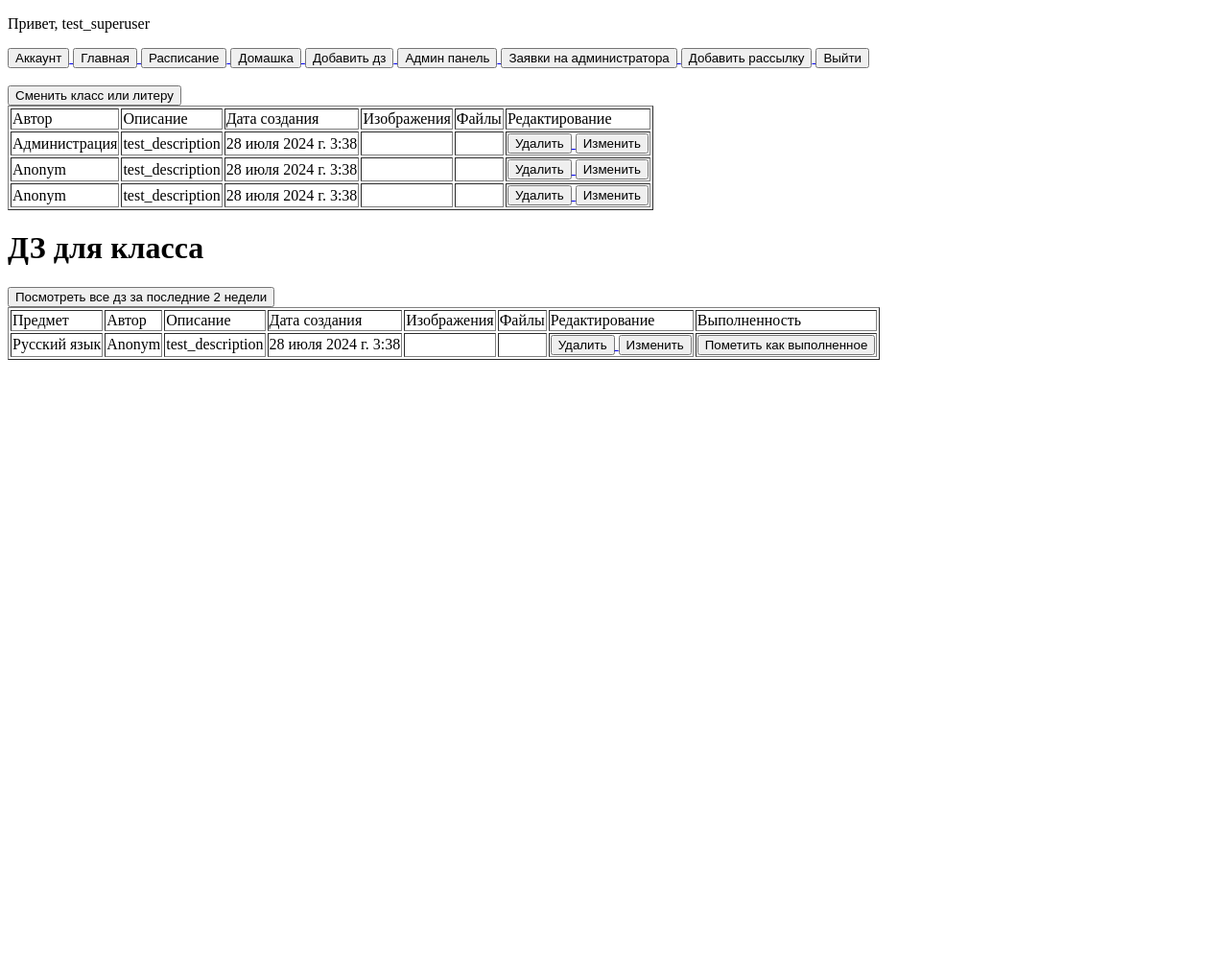
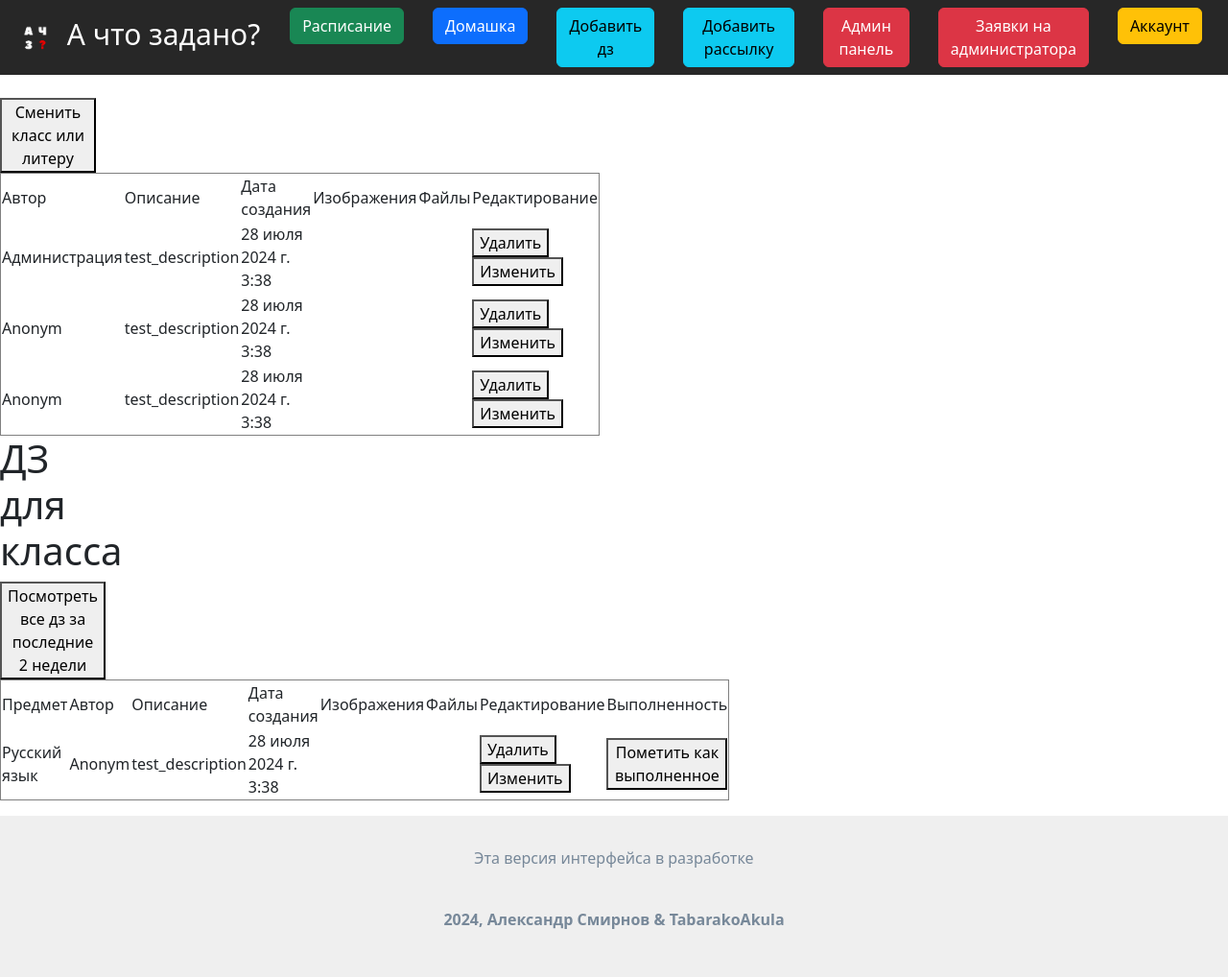
Before and after one commit to TabarakoAkula/ChtoZadano, a Django app: page /homework/ in a window 1280 px wide. Shown: the whole page at 96% size. Before the commit the page ends 375 px from the top, so only its background shows below. Run offline with Django 5.2, Linux system fonts and the light colour scheme; a user stored in the database is signed in; data comes from the database, SQL or seed files in the repository; data that the repository does not hold is empty; parts of the project's set-up code (start-up, migrations or seed data) failed here and were passed over.

Commit message:
[CSS] adapt Nabar

```diff
--- a/chtozadano/homework/views.py
+++ b/chtozadano/homework/views.py
@@ -530,7 +530,7 @@ class AddMailingPage(View):
 
     @staticmethod
     def post(request):
-        if not request.user.is_superuser or not request.user.is_staff:
+        if not request.user.is_staff:
             messages.error(
                 request,
                 "Для добавления рассылки у вас"
@@ -542,8 +542,20 @@ class AddMailingPage(View):
         if request_subject == "Сообщение для класса":
             group = -1
         elif request_subject == "Сообщение для администраторов":
+            if not request.user.is_superuser:
+                messages.error(
+                    request,
+                    "Недостаточно прав дял совершения действия",
+                )
+                return redirect("homework:homework_page")
             group = -2
         else:
+            if not request.user.is_superuser:
+                messages.error(
+                    request,
+                    "Недостаточно прав дял совершения действия",
+                )
+                return redirect("homework:homework_page")
             group = -3
         request_files_list = request.FILES.getlist("files")
         files_list_for_model = save_files(
--- /dev/null
+++ b/chtozadano/static_dev/css/style.css
@@ -0,0 +1,57 @@
+.content {
+    min-height: calc(100vh - 262px);
+}
+
+.navbar {
+    width: 100%;
+}
+
+.alert {
+    position: fixed;
+    top: 12%;
+    right: 20px;
+    border-radius: 10px;
+    padding: 10px 20px;
+    box-shadow: 0 4px 8px rgba(0, 0, 0, 0.1);
+    z-index: 1050;
+    display: flex;
+    align-items: center;
+    justify-content: space-between;
+}
+
+.alert-text {
+    margin: 0;
+}
+
+.fade-out {
+    opacity: 0;
+}
+
+.fade-in {
+    opacity: 1;
+}
+
+@media (max-width: 768px) {
+    .alert {
+        left: 5px;
+        max-width: 95vw;
+        padding: 8px 15px;
+        font-size: 0.9rem;
+    }
+    .close {
+        font-size: 18px;
+    }
+}
+
+@media (max-width: 480px) {
+    .alert {
+        left: 5px;
+        max-width: 98vw;
+        padding: 6px 10px;
+        top: 100px;
+        font-size: 0.8rem;
+    }
+    .close {
+        font-size: 16px;
+    }
+}
--- a/chtozadano/templates/base.html
+++ b/chtozadano/templates/base.html
@@ -4,17 +4,20 @@
 	<meta charset="UTF-8">
 	<title>Заголовок страницы</title>
 	{% load static %}
-	<link rel="icon" href="{% static 'favicon.ico' %}">
-	<link rel="preconnect" href="https://fonts.gstatic.com" crossorigin>
-	<link rel="stylesheet"
-	      href="https://fonts.googleapis.com/css2?family=M+PLUS+1p:wght@400;500&display=fallback">
-	<link href="https://fonts.googleapis.com/css2?family=Roboto:wght@400;500;700&display=swap" rel="stylesheet">
+	<meta name="viewport" content="width=device-width, initial-scale=1, shrink-to-fit=no">
+	<link rel="icon" href="{% static 'img/favicon.ico' %}">
+	<link href="https://cdn.jsdelivr.net/npm/bootstrap@5.3.3/dist/css/bootstrap.min.css" rel="stylesheet"
+	      integrity="sha384-QWTKZyjpPEjISv5WaRU9OFeRpok6YctnYmDr5pNlyT2bRjXh0JMhjY6hW+ALEwIH" crossorigin="anonymous">
+	<link href="{% static "css/style.css" %}" rel="stylesheet">
+	<script src="https://cdn.jsdelivr.net/npm/bootstrap@5.3.3/dist/js/bootstrap.bundle.min.js"
+	        integrity="sha384-YvpcrYf0tY3lHB60NNkmXc5s9fDVZLESaAA55NDzOxhy9GkcIdslK1eN7N6jIeHz"
+	        crossorigin="anonymous"></script>
 </head>
 <body>
 <header>
 	{% include "includes/header.html" %}
 </header>
-<div>
+<div class="content" style="max-width: 100px">
 	{% block content %}
 	{% endblock content %}
 </div>
--- a/chtozadano/templates/includes/footer.html
+++ b/chtozadano/templates/includes/footer.html
@@ -1,5 +1,7 @@
-{% load static i18n %}
-<footer>
-	<div class="footer">
-	</div>
-</footer>
+<div style="background-color:rgb(239, 239, 239);color: lightslategray;text-align: center;padding: 2em;margin-top: 1em;">
+	<p>
+		Эта версия интерфейса в разработке
+	</p>
+	<br>
+	<p><strong>2024, Александр Смирнов & TabarakoAkula</strong></p>
+</div>
--- a/chtozadano/templates/includes/header.html
+++ b/chtozadano/templates/includes/header.html
@@ -1,120 +1,106 @@
-<style>
-    .alert {
-        position: relative;
-        top: 10;
-        left: 0;
-        width: auto;
-        height: auto;
-        padding: 10px;
-        margin: 10px;
-        line-height: 1.8;
-        border-radius: 5px;
-        cursor: hand;
-        cursor: pointer;
-        font-family: sans-serif;
-        font-weight: 400;
-    }
+{% load static %}
+<div class="navbar sticky-top navbar-expand-sm" style="background-color: #272727">
+	<div class="container-fluid">
+		<a class="navbar-brand" style="font-size: 30px;color: white;" href="/">
+			<img src="{% static 'img/favicon.ico' %}" alt="Logo" height="50px" class="d-inline-block align-text-top">
+			А что задано?
+		</a>
+		<button class="navbar-toggler navbar-dark" type="button" data-bs-toggle="collapse"
+		        data-bs-target="#navbarSupportedContent" aria-controls="navbarSupportedContent" aria-expanded="false"
+		        aria-label="Toggle navigation">
+			<span class="navbar-toggler-icon navbar-dark" style="color: white;"></span>
+		</button>
+		<div class="collapse navbar-collapse justify-content-end" id="navbarSupportedContent">
+			<ul class="navbar-nav" style="display: flex;">
+				<li class="nav-item" style="margin-left: 15px;margin-right: 15px;"><a class="btn btn-success"
+				                                                                      href="{% url "homework:schedule" %}"
+				                                                                      aria-current="page">Расписание</a>
+				</li>
+				<li class="nav-item" style="margin-left: 15px;margin-right: 15px;"><a class="btn btn-primary"
+				                                                                      href="{% url "homework:homework_page" %}"
+				                                                                      aria-current="page">Домашка</a>
+				</li>
 
-    .alertCheckbox {
-        display: none;
-    }
 
-    :checked + .alert {
-        display: none;
-    }
-
-    .alertText {
-        display: table;
-        margin: 0 auto;
-        text-align: center;
-        font-size: 16px;
-    }
-
-    .alertClose {
-        float: right;
-        padding-top: 5px;
-        font-size: 10px;
-    }
-
-    .clear {
-        clear: both;
-    }
-
-    .success {
-        background-color: #EFE;
-        border: 1px solid #DED;
-        color: #9A9;
-    }
-
-    .error {
-        background-color: #FEE;
-        border: 1px solid #EDD;
-        color: #A66;
-    }
-</style>
-<header>
-	<div class="container">
 				{% if request.user.is_authenticated %}
-			<p>Привет, {{ request.user }}</p>
-			<a href="{% url "users:account_page" %}">
-				<button>Аккаунт</button>
-			</a>
-		{% endif %}
-		<a href="{% url "mainpage" %}">
-			<button>Главная</button>
-		</a>
-		<a href="{% url "homework:schedule" %}">
-			<button>Расписание</button>
-		</a>
-		<a href="{% url "homework:homework_page" %}">
-			<button>Домашка</button>
-		</a>
 					{% if request.user.is_staff or request.user.is_superuser %}
-			<a href="{% url "homework:add_homework_page" %}">
-				<button>Добавить дз</button>
-			</a>
+						<li class="nav-item" style="margin-left: 15px;margin-right: 15px;"><a class="btn btn-info"
+						                                                                      href="{% url "homework:add_homework_page" %}"
+						                                                                      aria-current="page">Добавить
+							дз</a></li>
+						<li class="nav-item" style="margin-left: 15px;margin-right: 15px;"><a class="btn btn-info"
+						                                                                      href="{% url "homework:add_mailing_page" %}"
+						                                                                      aria-current="page">Добавить
+							рассылку</a></li>
+					{% else %}
+						<li class="nav-item" style="margin-left: 15px;margin-right: 15px;"><a
+							class="btn btn-info disabled"
+							href="{% url "homework:add_homework_page" %}"
+							aria-current="page">Добавить
+							дз</a></li>
 					{% endif %}
 					{% if request.user.is_superuser %}
-			<a href="/admin/">
-				<button>Админ панель</button>
-			</a>
-			<a href="{% url "users:show_become_admin" %}">
-				<button>Заявки на администратора</button>
-			</a>
-			<a href="{% url "homework:add_mailing_page" %}">
-				<button>Добавить рассылку</button>
-			</a>
+						<li class="nav-item" style="margin-left: 15px;margin-right: 15px;"><a class="btn btn-danger"
+						                                                                      href="/admin/"
+						                                                                      aria-current="page">Админ
+							панель</a></li>
+						<li class="nav-item" style="margin-left: 15px;margin-right: 15px;"><a class="btn btn-danger"
+						                                                                      href="{% url "users:show_become_admin" %}"
+						                                                                      aria-current="page">Заявки
+							на администратора</a></li>
 					{% endif %}
-		{% if request.user.is_authenticated %}
-			<a href="{% url "users:logout" %}">
-				<button>Выйти</button>
-			</a>
+					<li class="nav-item" style="margin-left: 15px;margin-right: 15px;"><a class="btn btn-warning"
+					                                                                      href="{% url "users:account_page" %}"
+					                                                                      aria-current="page">Аккаунт</a>
+					</li>
 				{% else %}
-			<a href="{% url "users:signin_page" %}">
-				<button>Войти</button>
-			</a>
-			<a href="{% url "users:signup_page" %}">
-				<button>Зарегистрироваться</button>
-			</a>
+					<li class="nav-item" style="margin-left: 15px;margin-right: 15px;"><a class="btn btn-warning"
+					                                                                      href="{% url "users:signin_page" %}"
+					                                                                      aria-current="page">Войти</a>
+					</li>
+					<li class="nav-item" style="margin-left: 15px;margin-right: 15px;"><a class="btn btn-warning"
+					                                                                      href="{% url "users:signup_page" %}"
+					                                                                      aria-current="page">Зарегистрироваться</a>
+					</li>
 				{% endif %}
+
+			</ul>
+		</div>
+	</div>
 </div>
 <div>
 	{% if messages %}
 		{% for message in messages %}
-				<label>
-					<input type="checkbox" class="alertCheckbox" autocomplete="off"/>
 			{% if message.tags == "success" %}
-						<div class="alert success">
+				<div class="alert alert-success alert-dismissible fade" role="alert"
+				     style="vertical-align: middle;">
+					<p class="alert-text">{{ message }}</p>
+				</div>
 			{% elif message.tags == "error" %}
-						<div class="alert error">
+				<div class="alert alert-danger alert-dismissible fade" role="alert"
+				     style="vertical-align: middle;">
+					<p class="alert-text">{{ message }}</p>
+				</div>
 			{% endif %}
-					<span class="alertClose">X</span>
-					<span class="alertText">{{ message }}
-                                <br class="clear"/>
-								</span>
-					</div>
-				</label>
 		{% endfor %}
 	{% endif %}
+	<script>
+        document.addEventListener("DOMContentLoaded", function () {
+            var alertElement = document.querySelector('.alert');
+            if (alertElement) {
+                setTimeout(function () {
+                    alertElement.classList.add('show');
+                }, 200);
+            }
+            setTimeout(function () {
+                if (alertElement) {
+                    alertElement.classList.remove('show');
+                    alertElement.classList.add('fade-out');
+                    setTimeout(function () {
+                        alertElement.remove();
+                    }, 500);
+                }
+            }, 4000);
+        });
+	</script>
 </div>
-</header>
--- a/chtozadano/templates/users/account.html
+++ b/chtozadano/templates/users/account.html
@@ -50,4 +50,7 @@
 	<a href="{% url "users:edit_notebook" %}">
 		<button>Изменить заметки</button>
 	</a>
+	<a href="{% url "users:logout" %}">
+		<button>Выйти из аккаунта</button>
+	</a>
 {% endblock %}
--- a/chtozadano/templates/users/become_admin.html
+++ b/chtozadano/templates/users/become_admin.html
@@ -12,10 +12,10 @@
 			тг: **ссылка**</h3>
 		<br>
 		<label for="first_name">Укажи своё имя</label>
-		<input name="first_name">
+		<input name="first_name" required>
 		<br>
 		<label for="last_name">Укажи свою фамилию</label>
-		<input name="last_name">
+		<input name="last_name" required>
 		<br>
 		<button type="submit">Отправить</button>
 	</form>
```
Also changed, not shown: chtozadano/homework/utils.py (+5 -5 lines), chtozadano/users/views.py (+14 -0 lines), chtozadano/static_dev/img/favicon.ico (renamed from chtozadano/static_dev/favicon.ico), chtozadano/static_dev/img/file_image.png (renamed from chtozadano/static_dev/file_image.png), chtozadano/static_dev/json/grades_subjects.json (renamed from chtozadano/static_dev/grades_subjects.json), chtozadano/static_dev/json/subjects.json (renamed from chtozadano/static_dev/subjects.json). Lines whose indentation alone changed are shown as unchanged.
